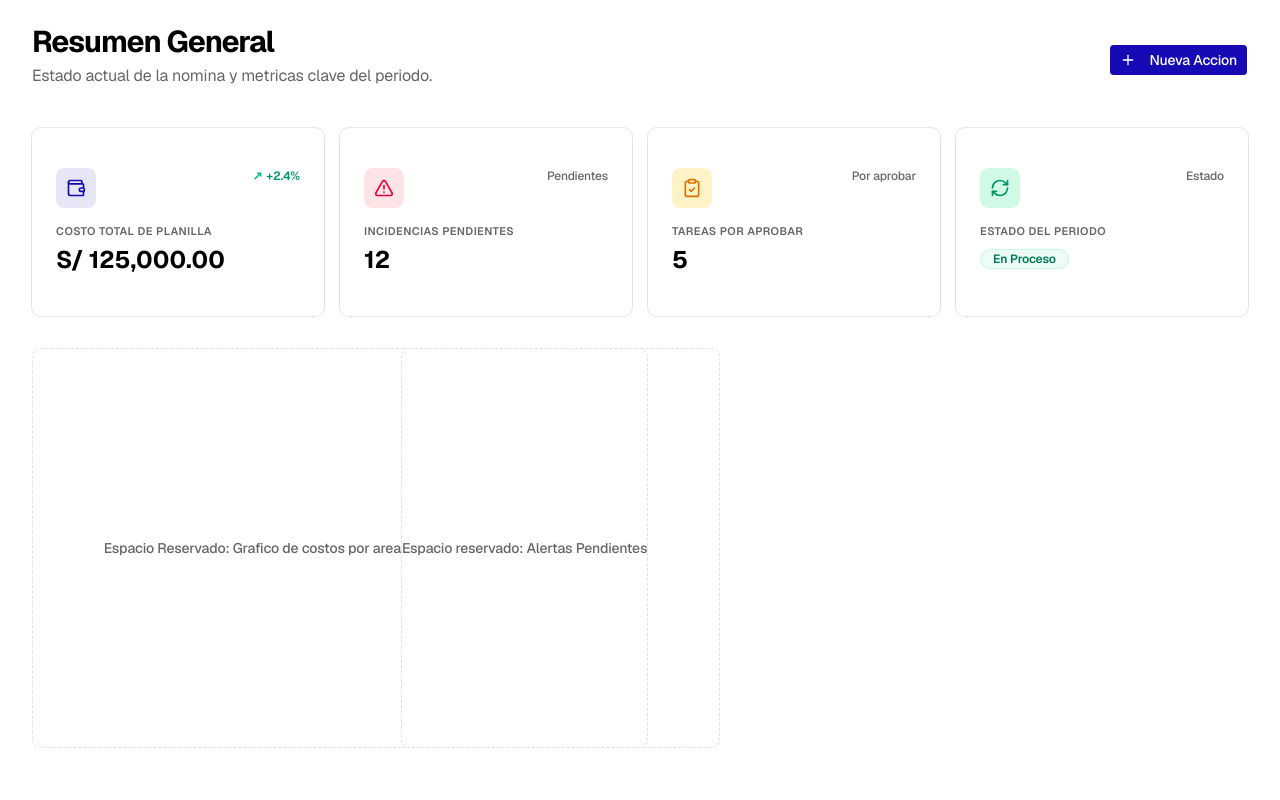
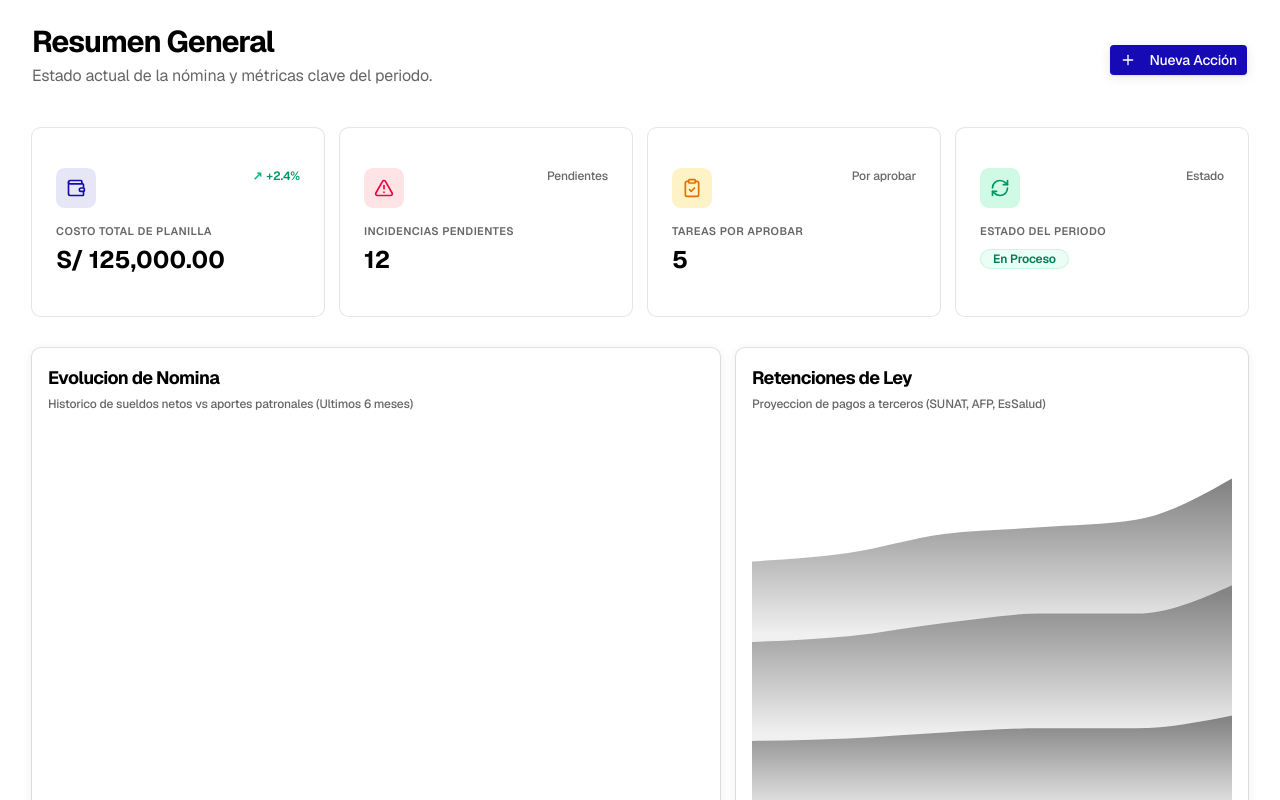
Before and after one commit to ZER0SEV7N/bella-jyp-frontend, a Next.js app: page /contador/dashboard in a window 1280 px wide. Shown: the top 800 px of the page. Built offline with nearby package versions, Linux system fonts and the light colour scheme.

Commit message:
feat(dashboard): integrar graficos de evolucion y retenciones con streaming SSR

```diff
--- a/src/app/contador/dashboard/page.tsx
+++ b/src/app/contador/dashboard/page.tsx
@@ -4,61 +4,121 @@ import { Skeleton } from "@/shared/components/ui/skeleton";
 import { Button } from "@/shared/components/ui/button";
 import { Plus } from "lucide-react";
 import CardSummary from "@/features/tareas/components/card-summary";
+import { PayrollEvolutionChart } from "@/features/dashboard/components/payroll-evolution-char";
+import { RetentionsChart } from "@/features/dashboard/components/retentions-chart";
 
+// ====================================================================
+//  SIMULACION DE DATOS DEL BACKEND (NestJS)
+//  mas adelante, esto sera un fetch() a nuestra API con ZodValidation
+// ====================================================================
+async function fetchChartsData() {
+  // Simulamos un query pesado de base de datos (1.8 segundos)
+  await new Promise((resolve) => setTimeout(resolve,1800))
 
-// 1. EL FALLBACK: lo que el usuario vera durante los 1.5 segundos de latencia
-function CardsSkeletonFallback() {
-  return (
+  return {
+    payroll: [
+      {mes: "Ene", sueldoNeto: 95000, aportes: 14250},
+      {mes: "Feb", sueldoNeto: 88000, aportes: 14700},
+      {mes: "Mar", sueldoNeto: 105000, aportes: 15750},
+      {mes: "Abr", sueldoNeto: 110000, aportes: 15300},
+      {mes: "May", sueldoNeto: 110000, aportes: 16500},
+      {mes: "Jun", sueldoNeto: 125000, aportes: 18750},
+
+    ],
+    retentions: [
+      {mes: "Ene", sunat: 8500, afp: 10450, essalud: 8550},
+      {mes: "Feb", sunat: 8800, afp: 10780, essalud: 8820},
+      {mes: "Mar", sunat: 9400, afp: 11550, essalud: 9450},
+      {mes: "Abr", sunat: 9100, afp: 12100, essalud: 9900},
+      {mes: "May", sunat: 9900, afp: 12100, essalud: 9900},
+      {mes: "Jun", sunat: 11250, afp: 13750, essalud: 11250},
+    ]
+  }
+}
+
+// ====================================================================
+// COMPONENTES ASINCRONOS Y FALLBACKS (Straming SSR)
+// ====================================================================
+
+function CardsSkeletonFallback(){
+  return(
     <>
-      {[1,2,3,4].map((i)=> (
-        <Skeleton key={i} className="h-35 w-full rounded-xl bg-muted/50" />
+      {[1,2,3,4].map((i) => (
+        <Skeleton key={i} className="h-45 w-full rounded-xl bg-muted/50"/>
       ))}
     </>
   );
 }
 
+function ChartsSkeletonFallback() {
+  return (
+    <div className="grid gap-4 md:grid-cols-2 lg:grid-cols-7 mt-8">
+      <Skeleton className="col-span-1 md:col-span-4 h-125 w-full rounded-xl bg-muted/50"/>
+      <Skeleton className="col-span-1 md:col-span-3 h-125 w-full rounded-xl bg-muted/50"/>
+    </div>
+  );
+
+}
+
+// Sub-orquestador: Aisla la peticion de los graficos para no bloquear las tarjetas
+async function DashboardCharts() {
+  const data = await fetchChartsData();
+
+  return(
+    <div className="grid gap-4 md:grid-cols-2 lg:grid-cols-7 mt-8">
+      {/* Pasamos estrictamente los DTOs que los Cliente Components exigen*/ }
+      <PayrollEvolutionChart data={data.payroll}/>
+      <RetentionsChart data={data.retentions} />
+
+
+
+    </div>
+  )
+
+}
+
+
+
 // 2. EL ORQUESTADOR (server component)
 export default function DashboardContadorPage(){
   return (
     <div className="flex-1 space-y-8 p-8 pt-6">
+
+      {/* Header Interactivo */}
       <div className="flex items-center justify-between space-y-2">
         <div>
           <h2 className="text-3xl font-bold tracking-tight text-foreground">
             Resumen General
           </h2>
           <p className="text-muted-foreground mt-1">
-            Estado actual de la nomina y metricas clave del periodo.
+            Estado actual de la nómina y métricas clave del periodo.
           </p>
         </div>
         <div className="flex items-center space-x-2">
-          <Button className="bg-primary text-primary-foreground hover:bg-primary/90 ">
-            <Plus className="mr-2 h-4 w-4" /> Nueva Accion
+          {/* Este botón heredará automáticamente nuestro #150AB4 corporativo */}
+          <Button className="bg-primary text-primary-foreground hover:bg-primary/90 transition-all shadow-sm hover:shadow">
+            <Plus className="mr-2 h-4 w-4" /> Nueva Acción
           </Button>
         </div>
       </div>
+
+      {/* Grid 1: Tarjetas Superiores (Cargan en ~1.5s) */}
       <div className="grid gap-4 md:grid-cols-2 lg:grid-cols-4">
-        <Suspense fallback={<CardsSkeletonFallback/>}>
-          <CardSummary/>
+        <Suspense fallback={<CardsSkeletonFallback />}>
+          <CardSummary />
         </Suspense>
       </div>
 
-    <div className="grid gap-4 md:grid-cols-2 lg:grid-cols-7 mt-8">
-      <div className="col-span-4 h-100 rounded-xl border border-dashed border-muted-foreground/20 bg-card flex items-center justify-center">
-        <span className="text-muted-foreground text-sm font-medium">
-          Espacio Reservado: Grafico de costos por area
-        </span>
-        <div className="col-span-3 h-100 rounded-xl border border-dashed border-muted-foreground/20 bg-card flex items-center justify-center">
-          <span className="text-muted-foreground text-sm font-medium">
-            Espacio reservado: Alertas Pendientes
-          </span>
+      {/* Grid 2: Gráficos Dinámicos (Cargan en ~1.8s, sin bloquear las tarjetas) */}
+      <Suspense fallback={<ChartsSkeletonFallback />}>
+        <DashboardCharts />
+      </Suspense>
 
-        </div>
-
+      {/* Grid 3: Tabla (Próxima Iteración) */}
+      <div className="mt-8 h-[300px] w-full rounded-xl border border-dashed border-muted-foreground/20 bg-card text-muted-foreground flex items-center justify-center font-medium shadow-sm">
+        Espacio reservado: Estado Detallado de Colaboradores (Tabla Paginada)
       </div>
 
     </div>
-    </div>
-
-
-  )
+  );
 }
```
